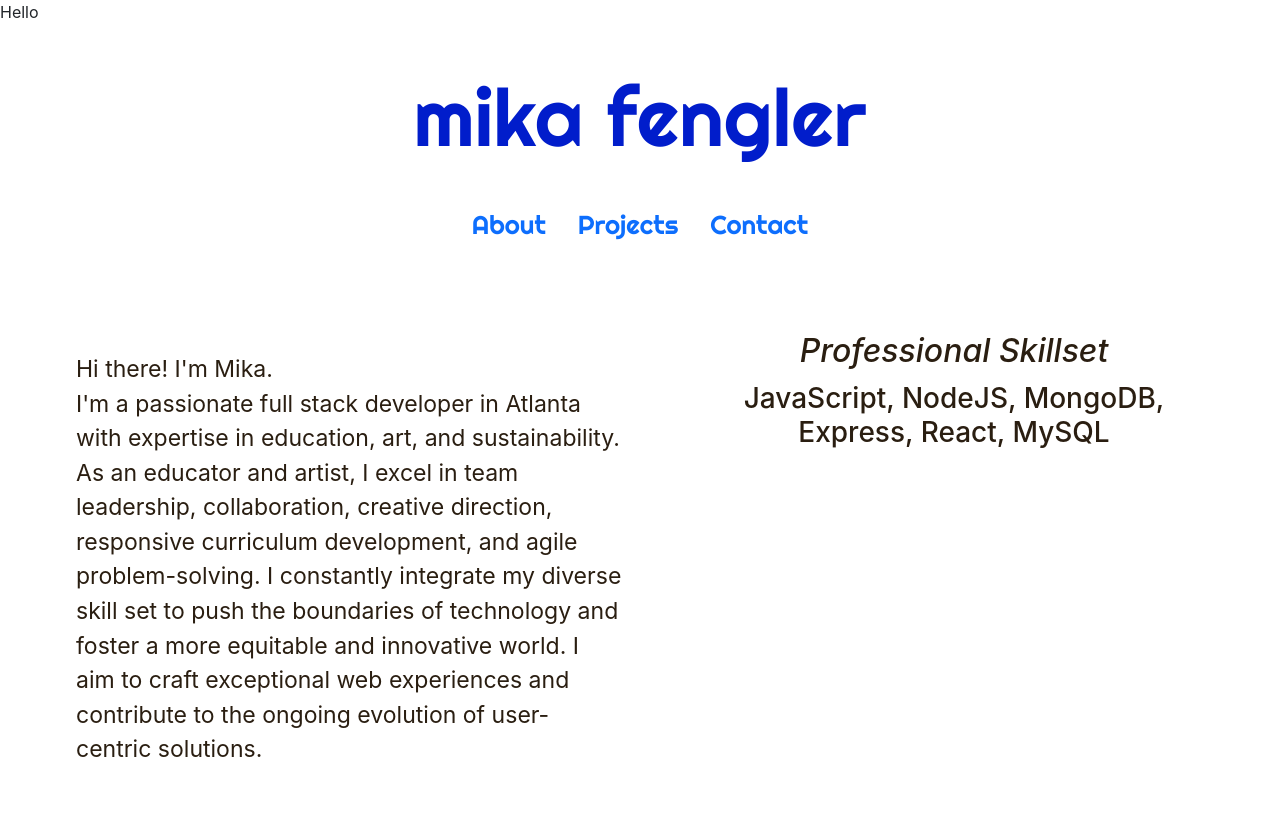
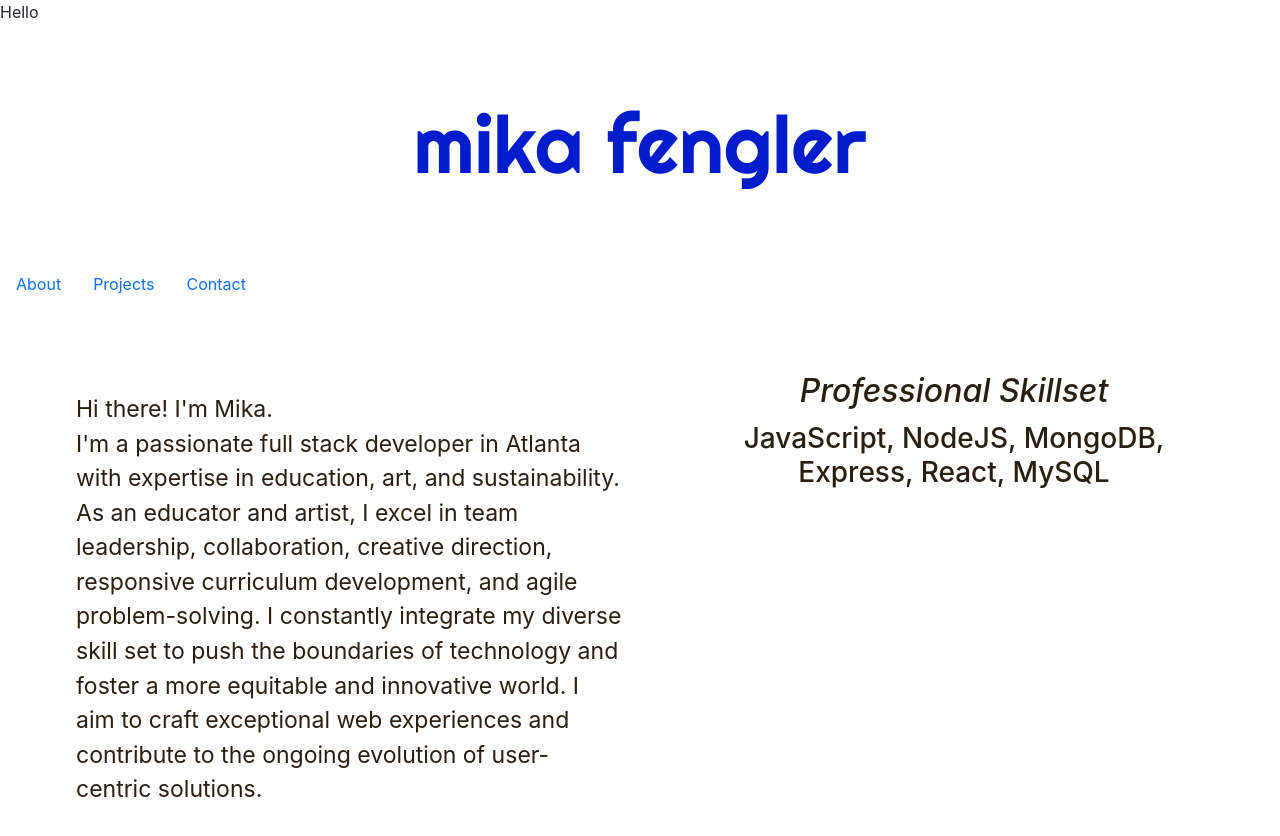
Before and after one commit to mikafeng/20-React-Portfolio, a React (Create React App) app: page / in a window 1280 px wide. Shown: the top 836 px of the page. Built offline with nearby package versions, Linux system fonts and the light colour scheme; a web font is replaced by a local one.

Commit message:
add comments to NavTabs file

```diff
--- a/src/components/NavTabs.js
+++ b/src/components/NavTabs.js
@@ -1,21 +1,27 @@
 import React from "react";
 
-
-
+//Use object destructuring assignment to pull props currentPage and handlePageChange from PortfolioContainer
 function NavTabs({currentPage, handlePageChange}) {
     return (
-        <header className="App-header p-2">
-            <h1 className="display-1 p-3 m-3">mika fengler</h1>
+        <>
+        {/* HEADER */}
+            <header className="App-header p-2">
+                <h1 className="display-1 p-3 m-3">mika fengler</h1>
+            </header>
 
+        {/* NAVTABS */}
+        {/* In <a> tag, use ternary operator to set active link from bootstrap if clicked nav-item is equal to currentPage.
+        Else, set to a normal 'nav-link'. */}
             <ul className="nav">
                 <li className="nav-item">
                     <a href="#about"
-                       onClick={() => handlePageChange('About')}
-                       className={currentPage === 'About' ? 'nav-link active' : 'nav-link'}
+                    onClick={() => handlePageChange('About')}
+                    className={currentPage === 'About' ? 'nav-link active' : 'nav-link'}
                     >
-                       About
+                    About
                     </a>
                 </li>
+
                 <li className="nav-item">
                     <a href="#projects"
                         onClick={() => handlePageChange('Projects')}
@@ -24,6 +30,7 @@ function NavTabs({currentPage, handlePageChange}) {
                         Projects
                     </a>
                 </li>
+
                 <li className="nav-item">
                     <a href="#contact"
                         onClick={() => handlePageChange('Contact')}
@@ -32,9 +39,8 @@ function NavTabs({currentPage, handlePageChange}) {
                         Contact
                     </a>
                 </li>
-
             </ul>
-        </header>
+        </>
     );
  }
 
```
